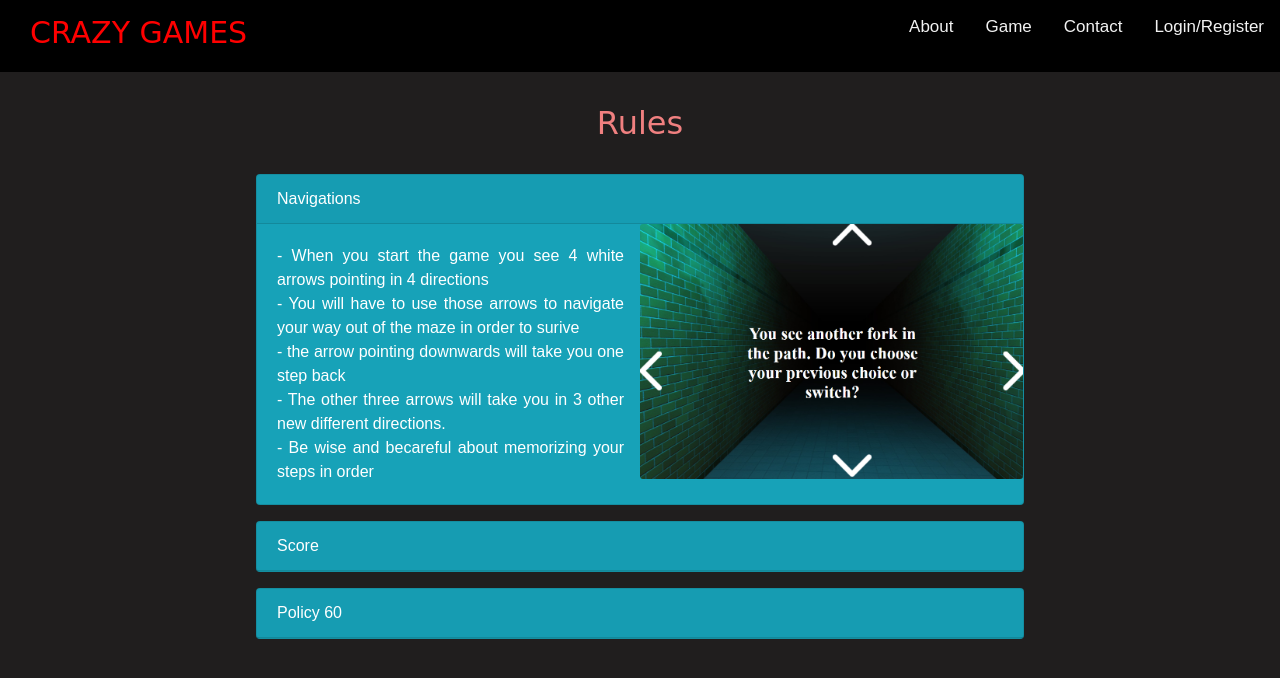
After one commit to shivani1101/Games-Booth, a PHP site: page /rules.html in a window 1280 px wide, after a click on "Navigations". The commit adds this page. Shown: the top 678 px of the page. Run offline with PHP 8.4, Linux system fonts and the light colour scheme.

Commit message:
Add files via upload
contactus & rules

```diff
--- /dev/null
+++ b/rules.html
@@ -0,0 +1,135 @@
+<!DOCTYPE html>
+<html lang="en">
+
+<head>
+    <link rel="stylesheet" href="https://cdnjs.cloudflare.com/ajax/libs/font-awesome/4.7.0/css/font-awesome.min.css">
+    <link rel="stylesheet" href="https://stackpath.bootstrapcdn.com/bootstrap/4.3.1/css/bootstrap.min.css">
+    <link rel="stylesheet" type="text/css" href="styles.css">
+    <script src="https://code.jquery.com/jquery-3.3.1.slim.min.js"></script>
+    <script src="https://cdnjs.cloudflare.com/ajax/libs/popper.js/1.14.7/umd/popper.min.js"></script>
+    <script src="https://stackpath.bootstrapcdn.com/bootstrap/4.3.1/js/bootstrap.min.js"></script>
+
+
+    <style>
+        body {
+
+            color: lightcoral;
+        }
+
+        .card {
+            cursor: pointer;
+        }
+
+
+        @media screen and (min-width: 900px) {
+            .card-img {
+                width: 50%;
+                float: right;
+                margin-left: 1em;
+            }
+        }
+
+        div {
+            text-align: justify;
+            text-justify: inter-word;
+        }
+    </style>
+
+</head>
+
+<body>
+    <nav>
+        <div class="topnav" id="myTopnav">
+            <p class="logo"> CRAZY GAMES</p>
+            <a href="#login/register" id="loginnav" onclick="loginFunction()">Login/Register</a>
+            <a href="#contact" id="contactnav" onclick="contactFunction()">Contact</a>
+            <a href="#game" id="gamenav" onclick="gameFunction()">Game</a>
+            <a href="#about" id="aboutnav" onclick="aboutFunction()">About</a>
+
+            <a href="javascript:void(0);" class="icon" onclick="myFunction()">
+                <i class="fa fa-bars"></i>
+            </a>
+        </div>
+    </nav>
+
+
+    <h2 style="text-align: center; margin: 1em 0em;    font-family: 'Press Start 2P', cursive;
+">Rules</h2>
+
+
+
+    <div class="accordiddon" id="accordionExample" style="margin: 0% 20%;">
+        <div class="card text-white bg-info mb-3">
+            <div class="card-header" id="headingOne" data-toggle="collapse" data-target="#collapseOne">
+                Navigations
+            </div>
+            <div id="collapseOne" class="collapse ">
+                <img src="Game/assets/nav.PNG" class="card-img" alt="...">
+
+                <div class="card-body  ">
+                    - When you start the game you see 4 white arrows pointing in 4 directions <br>
+                    - You will have to use those arrows to navigate your way out of the maze in order to surive<br>
+                    - the arrow pointing downwards will take you one step back<br>
+                    - The other three arrows will take you in 3 other new different directions.<br>
+                    - Be wise and becareful about memorizing your steps in order
+
+                </div>
+            </div>
+        </div>
+        <div class="card text-white bg-info mb-3">
+            <div class="card-header" id="headingTwo" data-toggle="collapse" data-target="#collapse2">
+                Score
+            </div>
+            <div id="collapse2" class="collapse ">
+                <div class="card-body">
+                    Anim pariatur cliche reprehenderit, enim eiusmod high life accusamus terry richardson ad squid. 3
+                    wolf moon
+                    officia aute, non cupidatat skateboard dolor brunch. Food truck quinoa nesciunt laborum eiusmod.
+                    Brunch 3 wolf
+                    moon tempor, sunt aliqua put a bird on it squid single-origin coffee nulla assumenda shoreditch et.
+                    Nihil anim
+                    keffiyeh helvetica, craft beer labore wes anderson cred nesciunt sapiente ea proident. Ad vegan
+                    excepteur
+                    butcher vice lomo. Leggings occaecat craft beer farm-to-table, raw denim aesthetic synth nesciunt
+                    you probably
+                    haven't heard of them accusamus labore sustainable VHS.
+                </div>
+            </div>
+        </div>
+        <div class="card text-white bg-info mb-3">
+            <div class="card-header" id="headingThree" data-toggle="collapse" data-target="#collapse3">
+                Policy 60 </div>
+            <div id="collapse3" class="collapse ">
+                <img src="Game/assets/cheating.jpg" class="card-img" alt="...">
+                <div class="card-body">
+                    Any behaviour that undermines the games’s ability to evaluate
+                    fairly gamers’ achievements, or any behaviour that a gamer
+                    knew, or reasonably ought to have known, could gain them or others
+                    unearned advantage or benefit, counts as academic
+                    misconduct.
+                    Included in misconduct are: Plagiarism, including selfplagiarism; contract cheating;
+                    cheating; misrepresentation of personal
+                    identity or performance; submission of false information; contributing to
+                    misconduct; damaging, tampering, or interfering with the
+                    scholarly environment; unauthorized use of intellectual property;
+                    misconduct in re- graded/re-submitted work. While this list characterizes
+                    the most common instances of misconduct, it is not intended
+                    to be exhaustive. A more comprehensive list of inclusions can be found
+                    in Appendix A.
+
+                </div>
+            </div>
+        </div>
+    </div>
+
+
+
+
+
+
+
+
+
+</body>
+
+</html>
--- a/styles.css
+++ b/styles.css
@@ -1,3 +1,6 @@
+
+
+
 .logo{
     color: red;
     float: left;
```
Also changed, not shown: contactus.html (added, +101 -0 lines), contactus.php (added, +20 -0 lines), Game/assets/cheating.jpg (added), Game/assets/nav.PNG (added).
